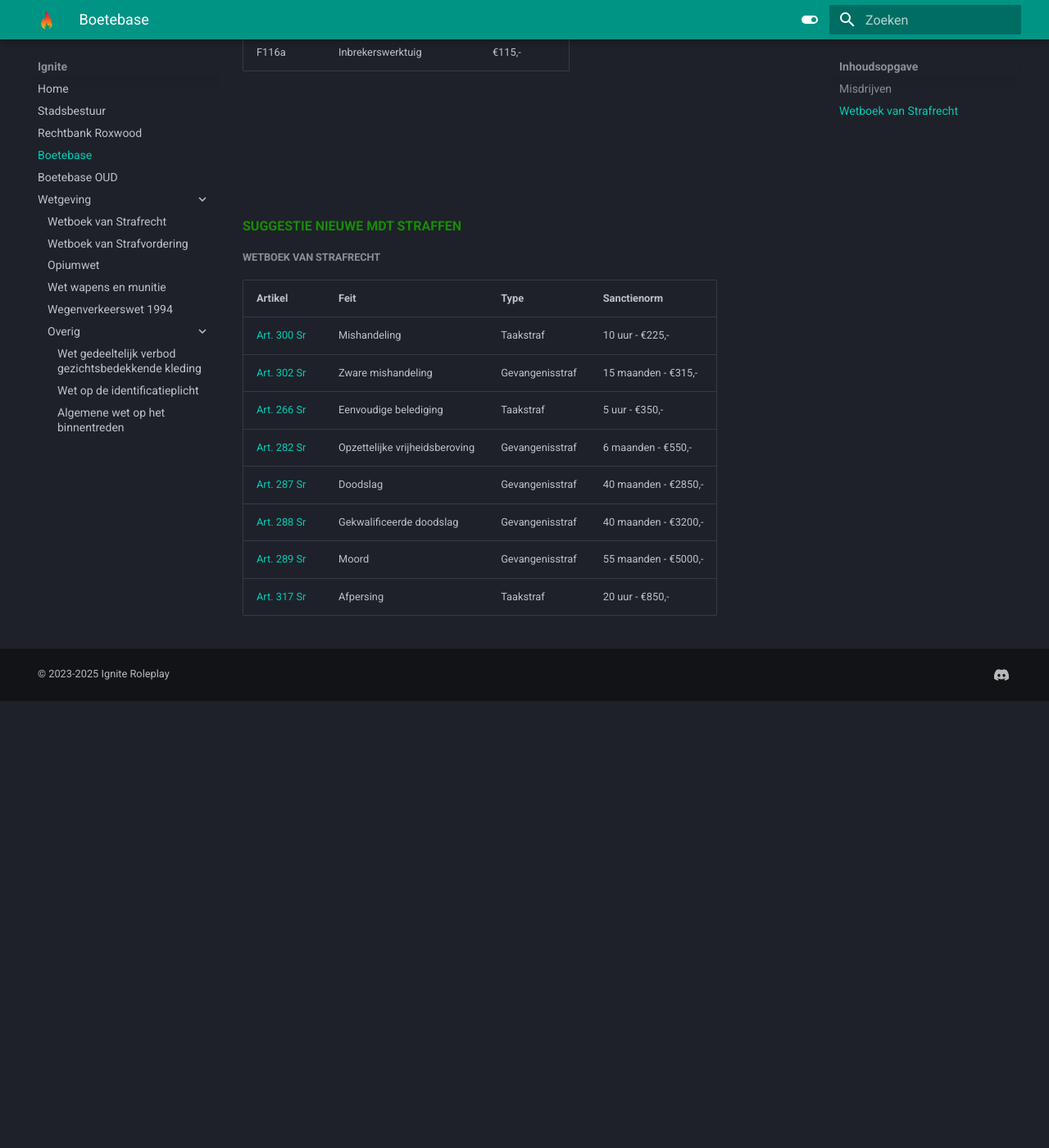
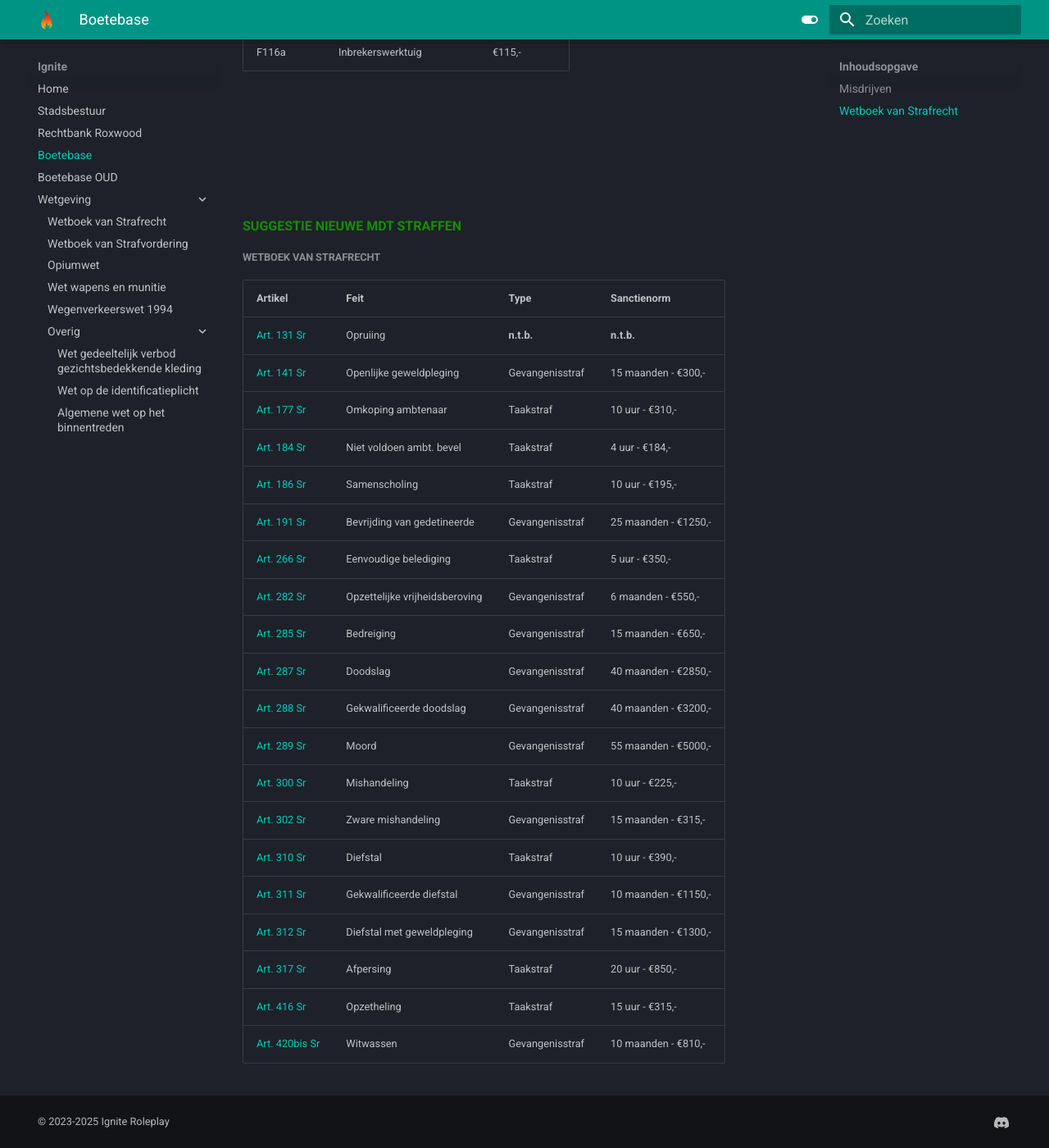
Before and after one commit to NLDenny/wetboek, an MkDocs documentation site: the page built from docs/overig/bb.md, in a window 1280 px wide and 1400 px high, scrolled down 3350 px. Shown: the whole window at 82% size. Built offline with MkDocs 1.6.1 and Material for MkDocs 9.7.7, drawn with Linux system fonts in a browser that asks for light colours; before the commit the page ends 4205 px from its top, so only the background shows below that.

Commit message:
Update bb.md

```diff
--- a/docs/overig/bb.md
+++ b/docs/overig/bb.md
@@ -94,11 +94,23 @@ F116a | Inbrekerswerktuig | €115,- |
 #####Wetboek van Strafrecht
 |Artikel|Feit|Type|Sanctienorm
 |:---|:----|:---|:---|
-[Art. 300 Sr](/wetboek/sr/#artikel-300-mishandeling) | Mishandeling | Taakstraf | 10 uur - €225,-
-[Art. 302 Sr](/wetboek/sr/#artikel-302-zware-mishandeling) | Zware mishandeling | Gevangenisstraf | 15 maanden - €315,-
+[Art. 131 Sr](/wetboek/sr/#artikel-131-opruiing) | Opruiing | __n.t.b.__ | __n.t.b.__
+[Art. 141 Sr](/wetboek/sr/#artikel-141-openlijke-geweldpleging) | Openlijke geweldpleging | Gevangenisstraf | 15 maanden - €300,-
+[Art. 177 Sr](/wetboek/sr/#artikel-177-omkoping-ambtenaar) | Omkoping ambtenaar | Taakstraf | 10 uur - €310,-
+[Art. 184 Sr](/wetboek/sr/#artikel-184-niet-voldoen-aan-ambtelijk-bevel) | Niet voldoen ambt. bevel | Taakstraf | 4 uur - €184,-
+[Art. 186 Sr](/wetboek/sr/#artikel-186-samenscholing) | Samenscholing | Taakstraf | 10 uur - €195,-
+[Art. 191 Sr](/wetboek/sr/#artikel-191-bevrijding-van-gedetineerde) | Bevrijding van gedetineerde | Gevangenisstraf | 25 maanden - €1250,-
 [Art. 266 Sr](/wetboek/sr/#artikel-266-eenvoudige-belediging) | Eenvoudige belediging | Taakstraf | 5 uur - €350,-
 [Art. 282 Sr](/wetboek/sr/#artikel-282-opzettelijke-vrijheidsberoving) | Opzettelijke vrijheidsberoving | Gevangenisstraf | 6 maanden - €550,-
+[Art. 285 Sr](/wetboek/sr/#artikel-285-bedreiging-met-ernstig-misdrijf) | Bedreiging | Gevangenisstraf | 15 maanden - €650,-
 [Art. 287 Sr](/wetboek/sr/#artikel-287-doodslag) | Doodslag | Gevangenisstraf | 40 maanden - €2850,-
 [Art. 288 Sr](/wetboek/sr/#artikel-288-gekwalificeerde-doodslag) | Gekwalificeerde doodslag | Gevangenisstraf | 40 maanden - €3200,-
 [Art. 289 Sr](/wetboek/sr/#artikel-289-moord) | Moord | Gevangenisstraf | 55 maanden - €5000,-
+[Art. 300 Sr](/wetboek/sr/#artikel-300-mishandeling) | Mishandeling | Taakstraf | 10 uur - €225,-
+[Art. 302 Sr](/wetboek/sr/#artikel-302-zware-mishandeling) | Zware mishandeling | Gevangenisstraf | 15 maanden - €315,-
+[Art. 310 Sr](/wetboek/sr/#artikel-310-diefstal) | Diefstal | Taakstraf | 10 uur - €390,-
+[Art. 311 Sr](/wetboek/sr/#artikel-311-gekwalificeerde-diefstal) | Gekwalificeerde diefstal | Gevangenisstraf | 10 maanden - €1150,-
+[Art. 312 Sr](/wetboek/sr/#artikel-312-diefstal-met-geweldpleging) | Diefstal met geweldpleging | Gevangenisstraf | 15 maanden - €1300,-
 [Art. 317 Sr](/wetboek/sr/#artikel-317-afpersing) | Afpersing | Taakstraf | 20 uur - €850,-
+[Art. 416 Sr](/wetboek/sr/#artikel-416-opzetheling) | Opzetheling | Taakstraf | 15 uur - €315,-
+[Art. 420bis Sr](/wetboek/sr/#artikel-420bis-witwassen) | Witwassen | Gevangenisstraf | 10 maanden - €810,-
```
